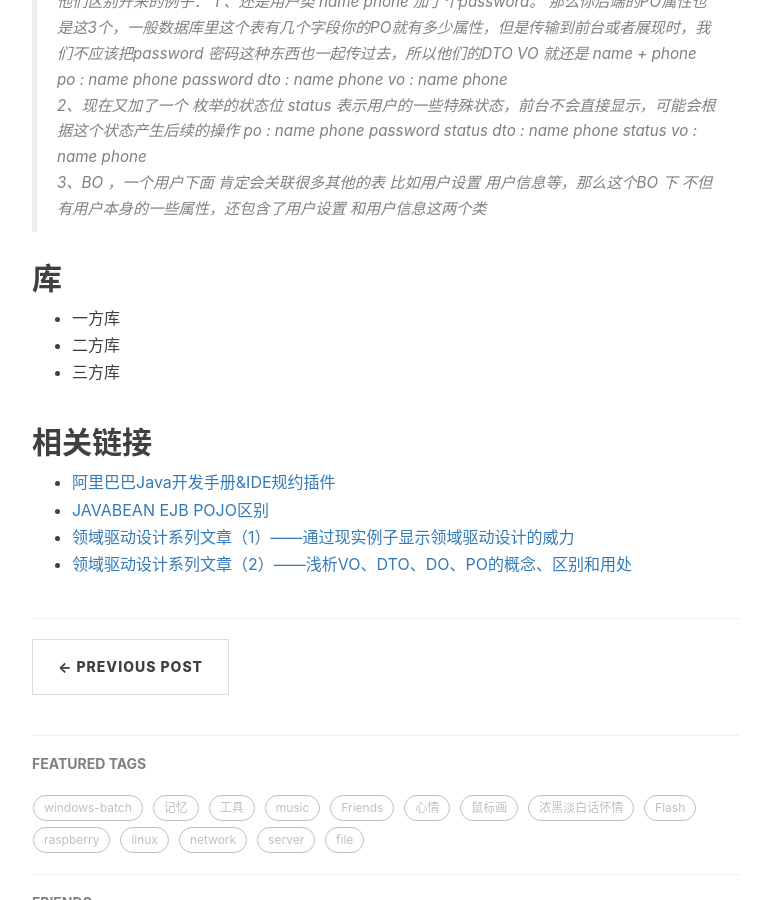
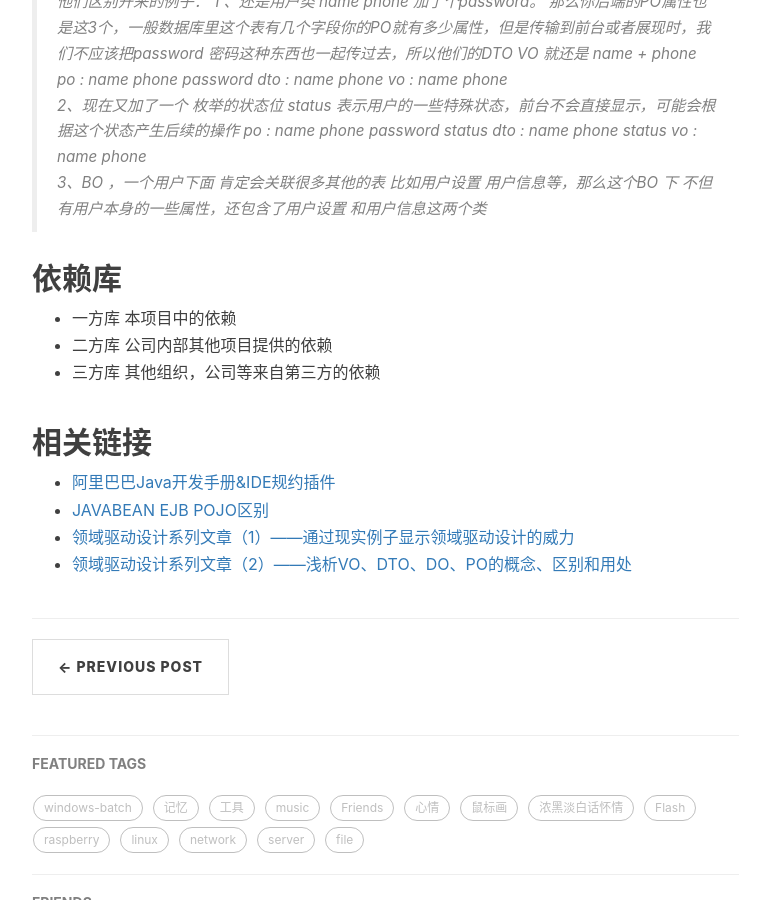
Before and after one commit to imfms/imfms.github.io, a Jekyll site: the page built from _posts/2017-11-1-alibaba_java_coding_guidelines_note.markdown, in a window 1280 px wide and 900 px high, scrolled down 2461 px. Shown: the whole window, without its empty margins (233-1003 px from the left). Built offline with Jekyll 4.4.1, drawn with Linux system fonts in a browser that asks for light colours; nearby versions of some CDN libraries; comment, search, counter and statistics services are not loaded; some of the changed text lies outside the part shown.

Commit message:
doing_alibaba_java_coding_guidelines

```diff
--- a/_posts/2017-11-1-alibaba_java_coding_guidelines_note.markdown
+++ b/_posts/2017-11-1-alibaba_java_coding_guidelines_note.markdown
@@ -86,11 +86,14 @@ Domain Object 领域对象, 从现实世界中抽象出来的有形或无形的
 
 
 
-## 库
+## 依赖库
 
 - 一方库
+  本项目中的依赖
 - 二方库
+  公司内部其他项目提供的依赖
 - 三方库
+  其他组织，公司等来自第三方的依赖
 
 
 
```
Also changed, not shown: other parts of _posts/2017-11-1-alibaba_java_coding_guidelines_note.markdown (+1 -1 lines).
